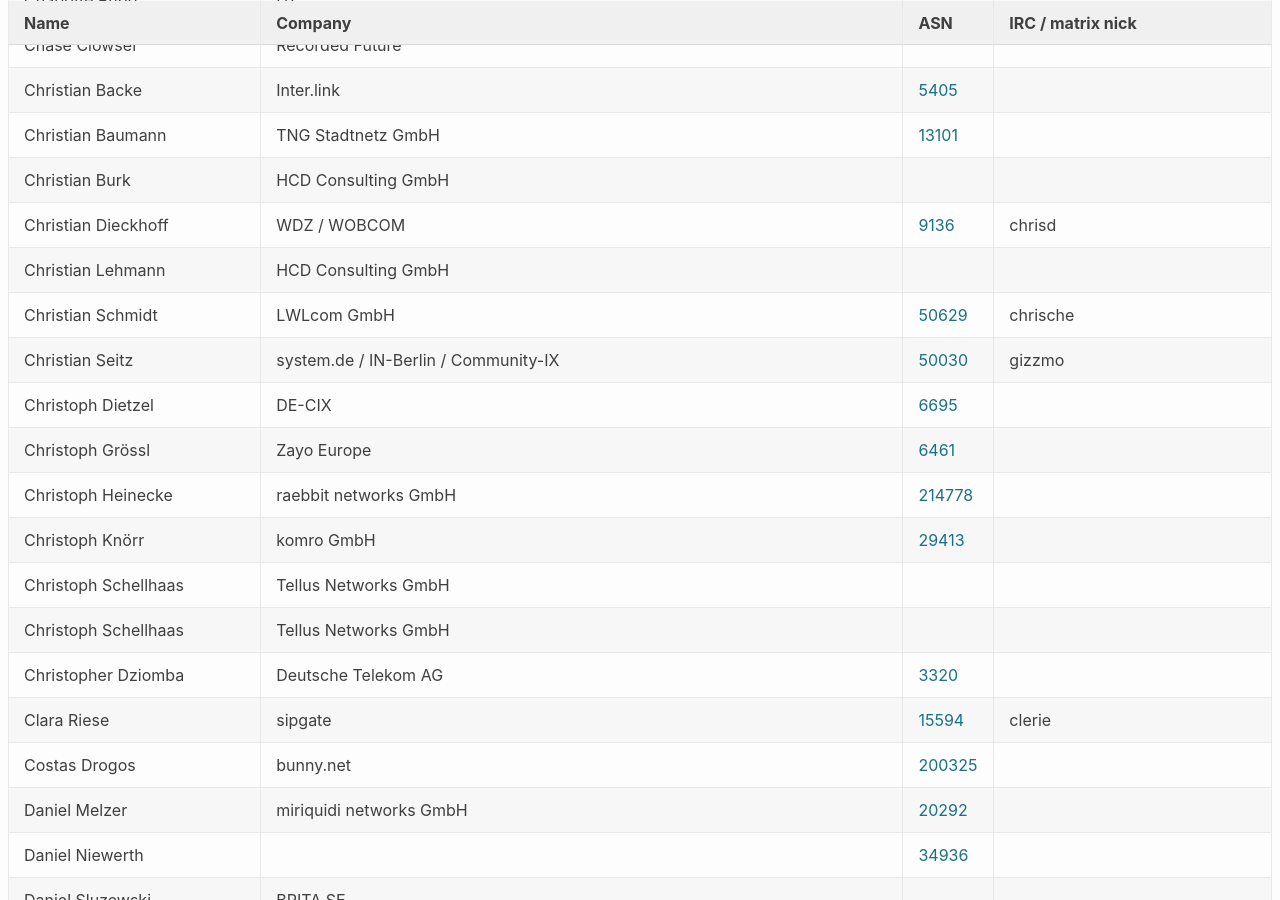
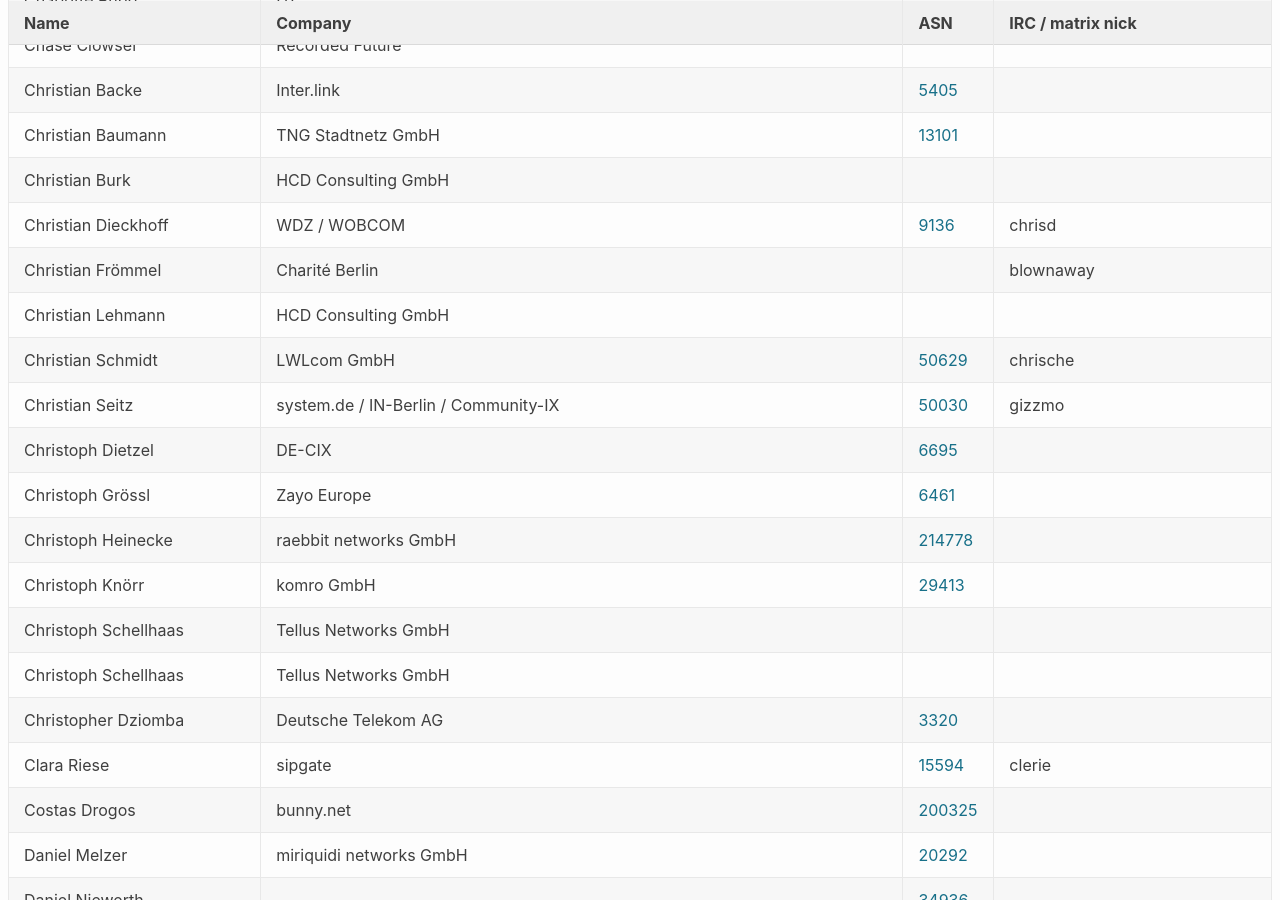
Before and after one commit to denog/pretix-attendeelist, a Jekyll site: the page built from denog17/index.markdown, in a window 1280 px wide and 900 px high, scrolled down 2314 px. Built offline with Jekyll 4.4.1, drawn with Linux system fonts in a browser that asks for light colours; some of the changed text lies outside the part shown.

Commit message:
Latest data: Thu Sep  4 15:10:59 UTC 2025

```diff
--- a/_data/attendees_denog17_onsite.json
+++ b/_data/attendees_denog17_onsite.json
@@ -318,6 +318,12 @@
     "asn": "9136"
   },
   {
+    "name": "Christian Frömmel",
+    "company": "Charité Berlin",
+    "irc": "blownaway",
+    "asn": null
+  },
+  {
     "name": "Christian Lehmann",
     "company": "HCD Consulting GmbH",
     "irc": null,
@@ -540,6 +546,12 @@
     "asn": "680"
   },
   {
+    "name": "Enno Gröper",
+    "company": "Charité Berlin",
+    "irc": null,
+    "asn": null
+  },
+  {
     "name": "Eugen Schwarz",
     "company": "BCIX e.V.",
     "irc": null,
```
